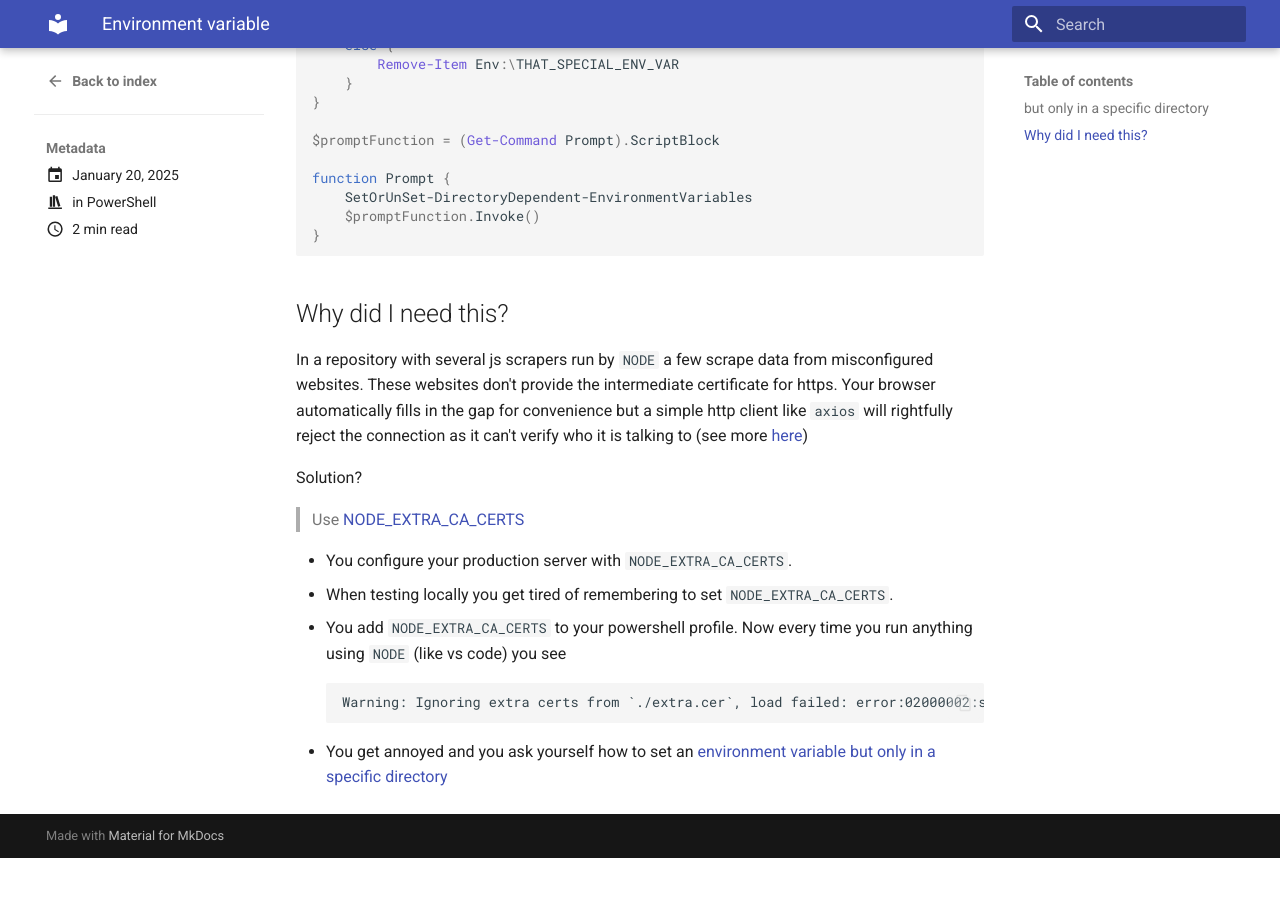
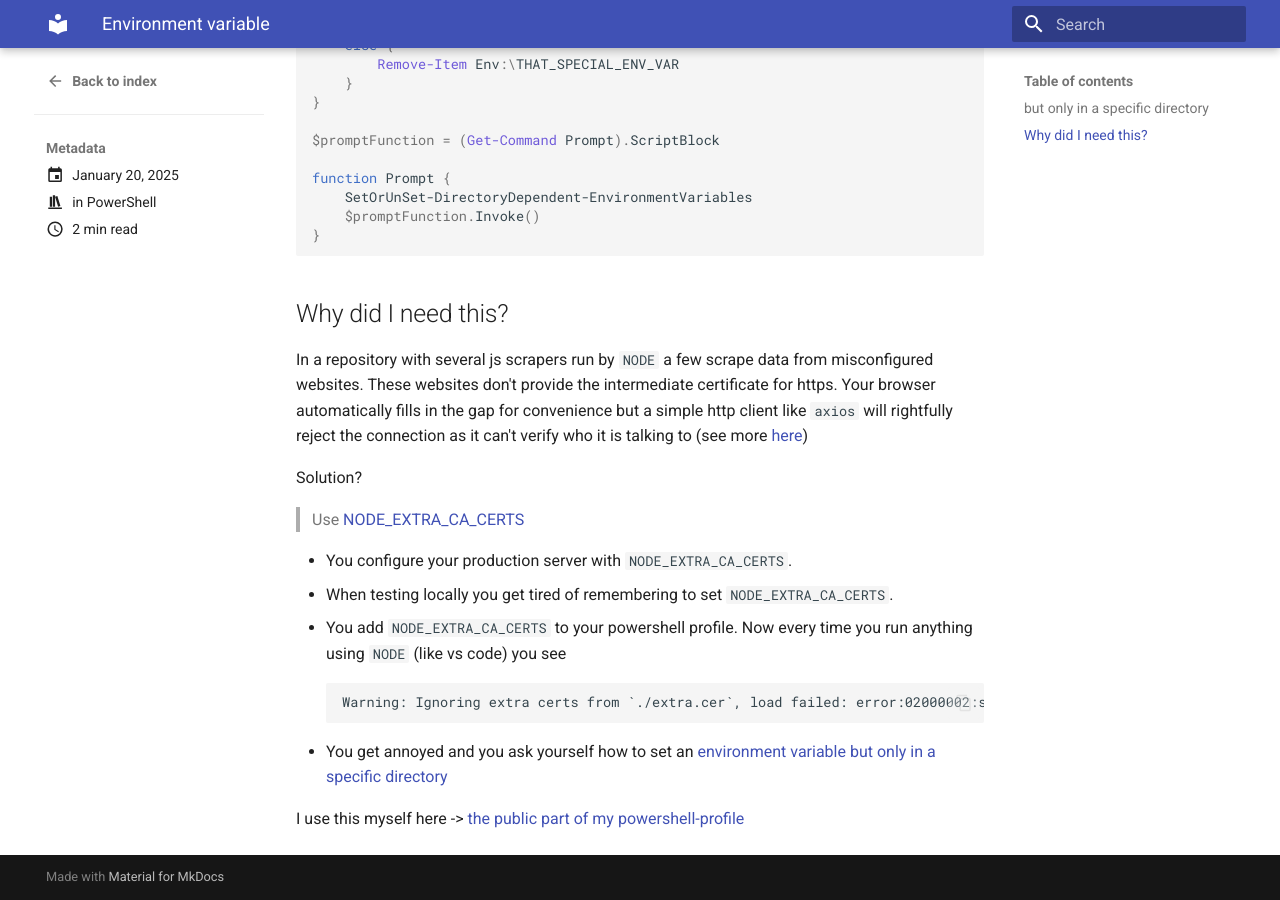
Before and after one commit to inwenis/blog, an MkDocs documentation site: the page built from docs/posts/post20.md, in a window 1280 px wide and 900 px high, scrolled down 918 px. Built offline with MkDocs 1.6.1 and Material for MkDocs 9.7.7, drawn with Linux system fonts in a browser that asks for light colours; before the commit the page ends 1776 px from its top, so only the background shows below that.

Commit message:
add link to ps profile

````diff
--- a/docs/posts/post20.md
+++ b/docs/posts/post20.md
@@ -76,3 +76,5 @@ Warning: Ignoring extra certs from `./extra.cer`, load failed: error:02000002:sy
 ```
 - You get annoyed and you ask yourself how to set an
 [environment variable but only in a specific directory](post20.md)
+
+I use this myself here -> [the public part of my powershell-profile](https://github.com/inwenis/powershell-profile/blob/master/Profile.ps1#L194)
````
